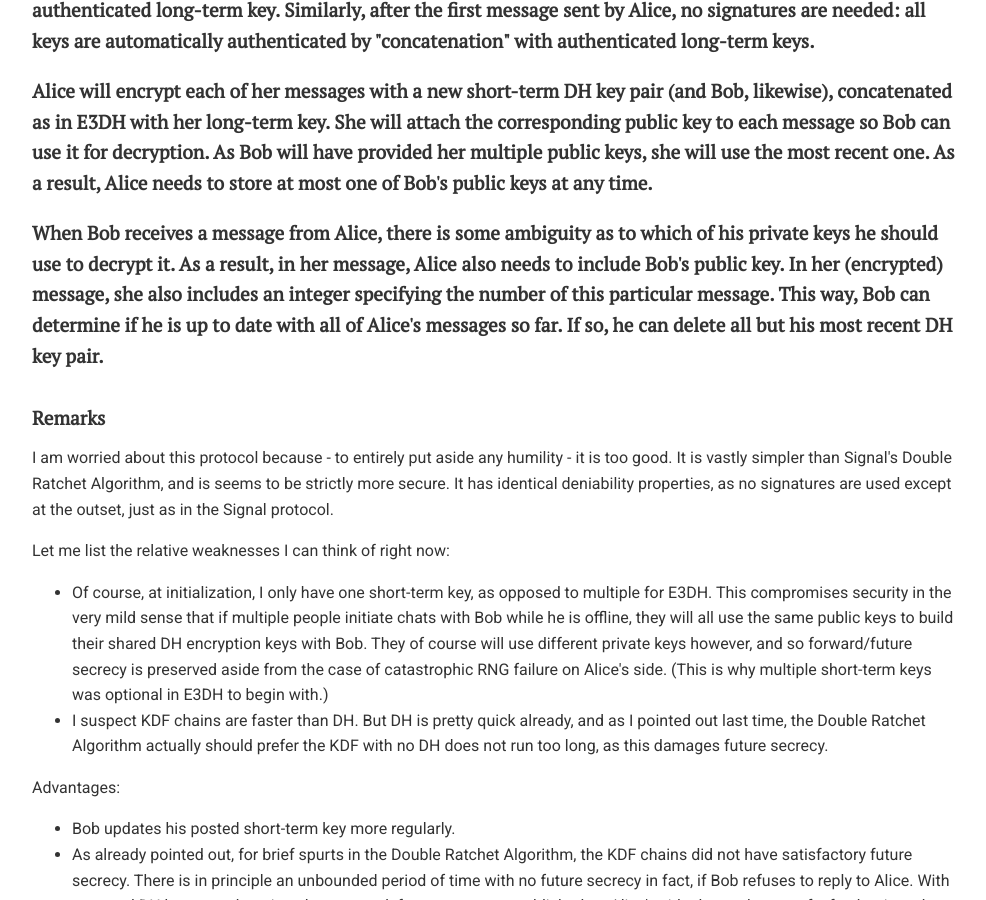
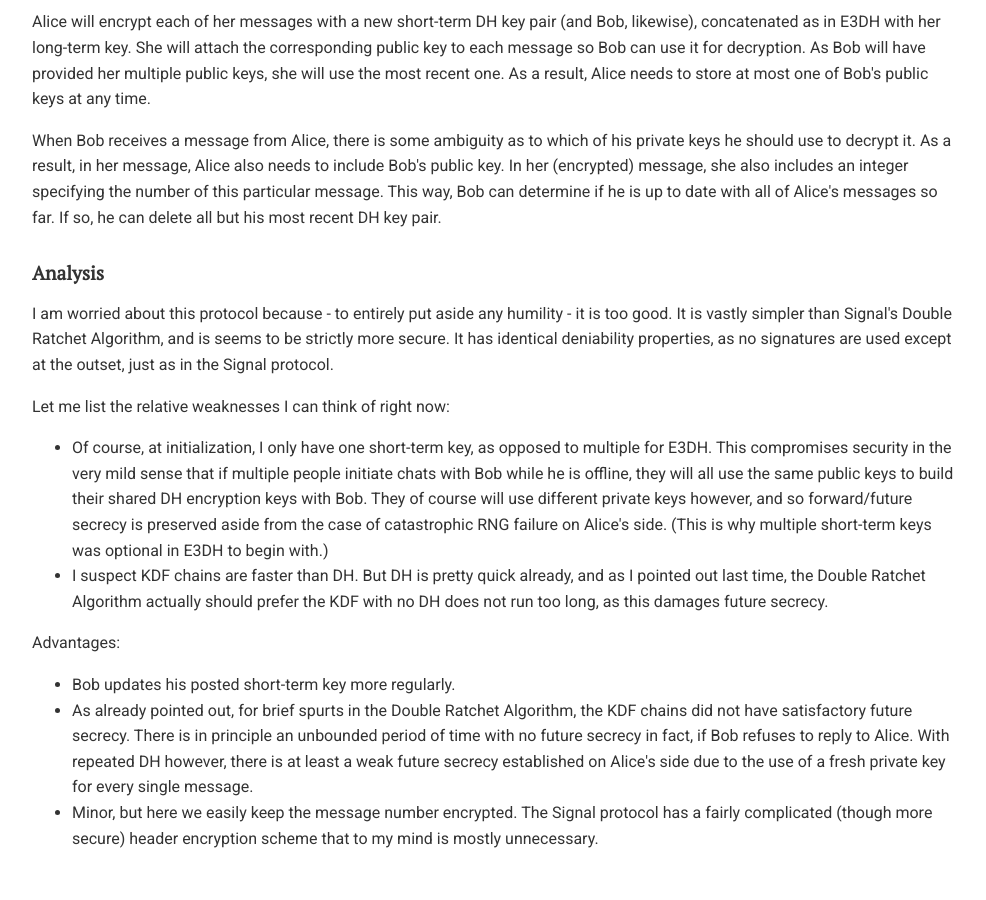
Before and after one commit to chatscrypt/chatscrypt.github.io, a Jekyll site: the page built from _posts/2020-01-21-the-chatscrypt-architecture-part-ii-repeated-diffie-hellman.html, in a window 1280 px wide and 900 px high, scrolled down 797 px. Shown: the whole window, without its empty margins (143-1129 px from the left). Built offline with Jekyll 4.4.1, drawn with Linux system fonts in a browser that asks for light colours; comment, search, counter and statistics services are not loaded.

Commit message:
Update 2020-01-21-the-chatscrypt-architecture-part-ii-repeated-diffie-hellman.html

```diff
--- a/_posts/2020-01-21-the-chatscrypt-architecture-part-ii-repeated-diffie-hellman.html
+++ b/_posts/2020-01-21-the-chatscrypt-architecture-part-ii-repeated-diffie-hellman.html
@@ -21,7 +21,7 @@ Straightforward: This would be identical to the E3DH, except without using the o
 
 <p> I do want to point out however that Signal appears to be contact-based, with infinite scroll. For ChatScrypt, the initialization procedure would repeat for each new chat.
 
-<h2> Repeated Diffie-Hellman <h2>
+<h2> Repeated Diffie-Hellman </h2>
 
 Recall that the initial DH requires Bob's posted short term public key to have an attached signature for asynchronous authentication. In contrast, Alice's short-term public key is automatically verified as if she sends the initial message, she encrypts it using her public key "concatenated" in some sense with her authenticated long-term key. Similarly, after the first message sent by Alice, no signatures are needed: all keys are automatically authenticated by "concatenation" with authenticated long-term keys.
 
@@ -29,7 +29,7 @@ Recall that the initial DH requires Bob's posted short term public key to have a
 
 <p>When Bob receives a message from Alice, there is some ambiguity as to which of his private keys he should use to decrypt it. As a result, in her message, Alice also needs to include Bob's public key. In her (encrypted) message, she also includes an integer specifying the number of this particular message. This way, Bob can determine if he is up to date with all of Alice's messages so far. If so, he can delete all but his most recent DH key pair.
 
-<h2>Remarks</h2>
+<h2>Analysis</h2>
 
 I am worried about this protocol because - to entirely put aside any humility - it is too good. It is vastly simpler than Signal's Double Ratchet Algorithm, and is seems to be strictly more secure. It has identical deniability properties, as no signatures are used except at the outset, just as in the Signal protocol.
 
```
